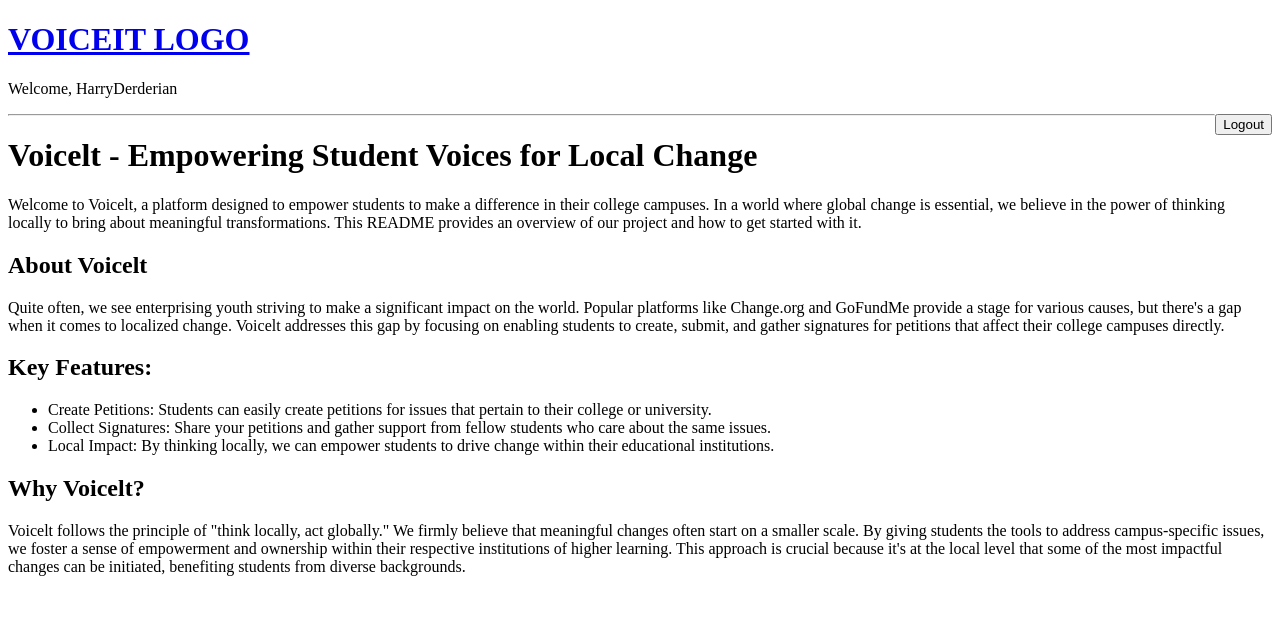
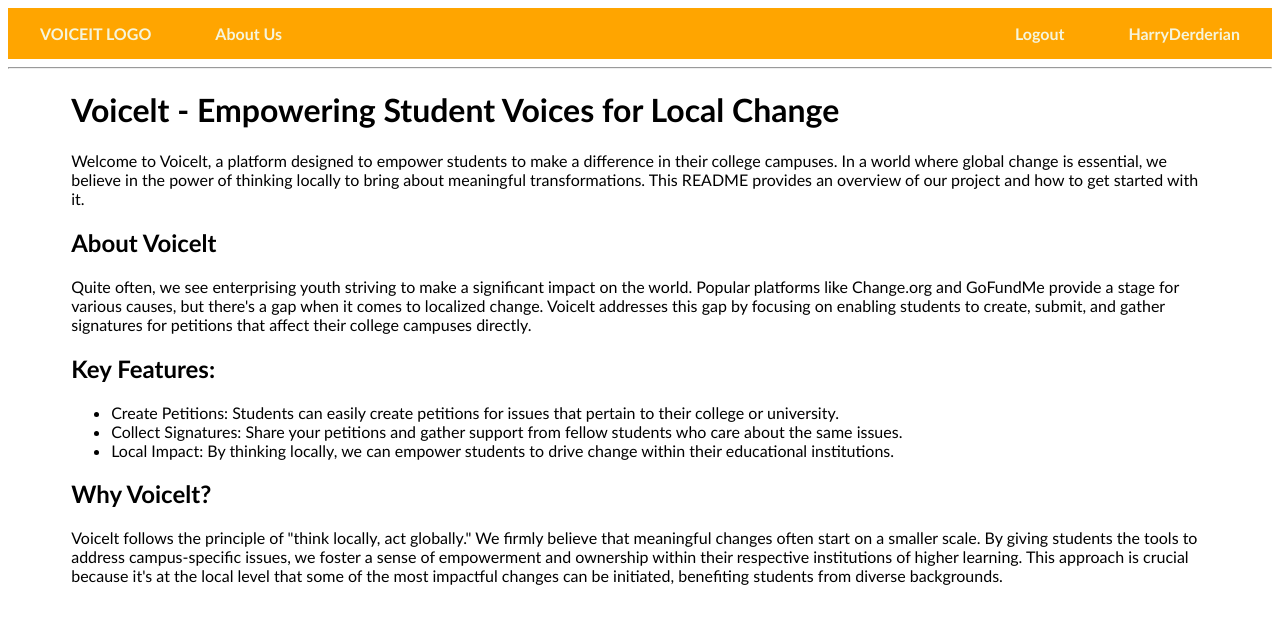
Before and after one commit to HarryDerderian/Voiceit, a Django app: page / in a window 1280 px wide. Shown: the top 624 px of the page. Run offline with Django 4.2, Linux system fonts and the light colour scheme; a user stored in the database is signed in.

Commit message:
navbar modifications, font change

```diff
--- a/base/templates/base/home.html
+++ b/base/templates/base/home.html
@@ -1,6 +1,6 @@
 {% extends 'main.html'%}
 {%block content%}
-<div>
+<div class="text-center">
 <h1>
     Voicelt - Empowering Student Voices for Local Change
 </h1>
--- a/base/templates/base/login.html
+++ b/base/templates/base/login.html
@@ -1,6 +1,6 @@
 {% extends 'main.html'%}
 {% block content %}
-<div>
+<div class="text-center">
     <h2>Login</h2>
     <form method="POST" action="">
         {% csrf_token %}
--- a/base/templates/base/register.html
+++ b/base/templates/base/register.html
@@ -1,9 +1,12 @@
 {% extends 'main.html'%}
 {% block content%}
+<div class="text-center">
     <h3>Register</h3>
     <form method="POST" action="">
         {% csrf_token %}
         {{form.as_p}}
         <input type = "submit" name = "Create User">
     </form>
+</div>
+
 {%endblock content%}
--- a/base/urls.py
+++ b/base/urls.py
@@ -6,4 +6,5 @@ urlpatterns = [
     path('register/', views.registerPage, name = "register"),
     path('', views.home, name = "home"),
     path('logout/', views.logout_view, name = 'logout'),
+    path('about/', views.aboutUs, name = "aboutUs")
 ]
--- a/base/views.py
+++ b/base/views.py
@@ -13,6 +13,9 @@ def logout_view(request):
 
 def home(request) :
     return render(request, 'base/home.html')
+
+def aboutUs(request):
+    return render(request, 'base/about.html')
 
 
 def registerPage(request) :
--- a/templates/main.html
+++ b/templates/main.html
@@ -1,6 +1,8 @@
 <!DOCTYPE html>
 <html>
     <head>
+        {%load static%}
+        <link rel="stylesheet" href="{%static 'style.css'%}"/>
         <meta charset="utf-8">
         <meta http-equiv="X-UA-Compatible" content = "IE=edge">
         <title>VoiceIt!</title>
--- a/templates/navbar.html
+++ b/templates/navbar.html
@@ -1,18 +1,36 @@
 {% load static %}
-<link rel="stylesheet" href="{%static 'style.css'%}"/>
-<div class="navbar">
+
+<div class="navbar-div">
+    <span>
+        <ul>
+            <li>
                 <a href ="{%url 'home'%}">
-        <h1>VOICEIT LOGO</h1>
+                    VOICEIT LOGO
                 </a>
+            </li>
+            <li>
+                <a href ="{%url 'aboutUs'%}">
+                    About Us
+                </a>
+            </li>
             {%if request.user.is_authenticated%}
-    <p>Welcome, {{ request.user.username }}</p>
+            <li class="navbar-right">
+                <a>{{request.user.username}}</a>
+            </li>
+            <li class="navbar-right">
                 <a href="{% url 'logout' %}">
-        <button>Logout</button>
+                    Logout
                 </a>
+            </li>
             {%else%}
-    <a href="{% url 'login' %}">
-        <button>Login/Register</button>
+            <li class="navbar-right">
+                <a  href="{% url 'login' %}">
+                    Login/Register
                 </a>
+            </li>
             {% endif %}
+        </ul>
+    </span>
+
 </div>
 <hr>
--- a/templates/static/style.css
+++ b/templates/static/style.css
@@ -1,7 +1,39 @@
-.navbar {
-    list-style-type: disc;
+* {
+    font-family: 'Calibri', Helvetica, Arial, sans-serif;
 }
 
-.navbar button {
+.navbar-div {
+    background-color: orange;
+    padding: 1em 0;
+    font-weight: bold;
+}
+
+.navbar-div ul {
+    list-style: none;
+    display: inline;
+}
+
+.navbar-div li {
+    float: left;
+
+}
+
+.navbar-div span a {
+    background-color: orange;
+    color:beige;
+    text-decoration: none;
+    padding: 1em 2em;
+}
+
+.navbar-div span a:hover {
+    background-color: darkorange;
+}
+
+.navbar-div .navbar-right{
     float: right;
 }
+
+.text-center {
+    width:90%;
+    margin:auto;
+}
```
Also changed, not shown: base/templates/base/about.html (+10 -0 lines), db.sqlite3. Lines whose indentation alone changed are shown as unchanged.
